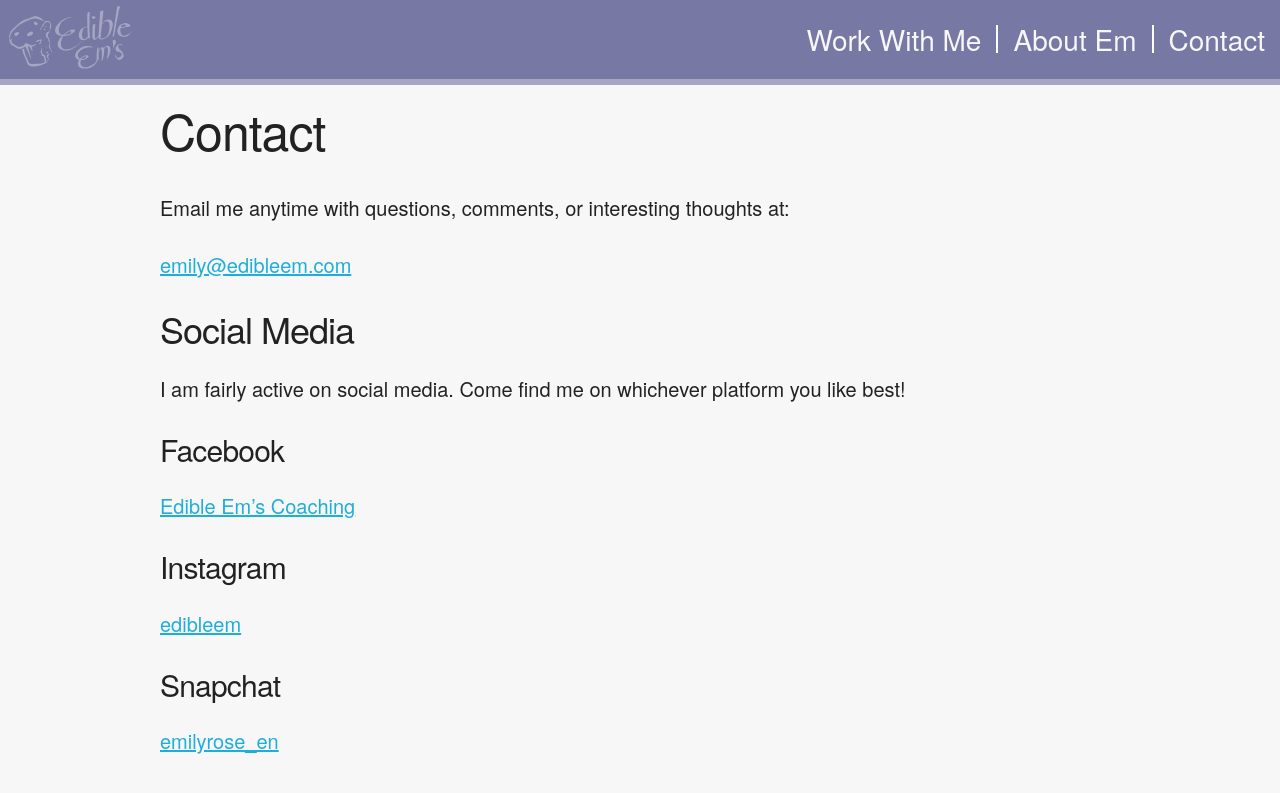
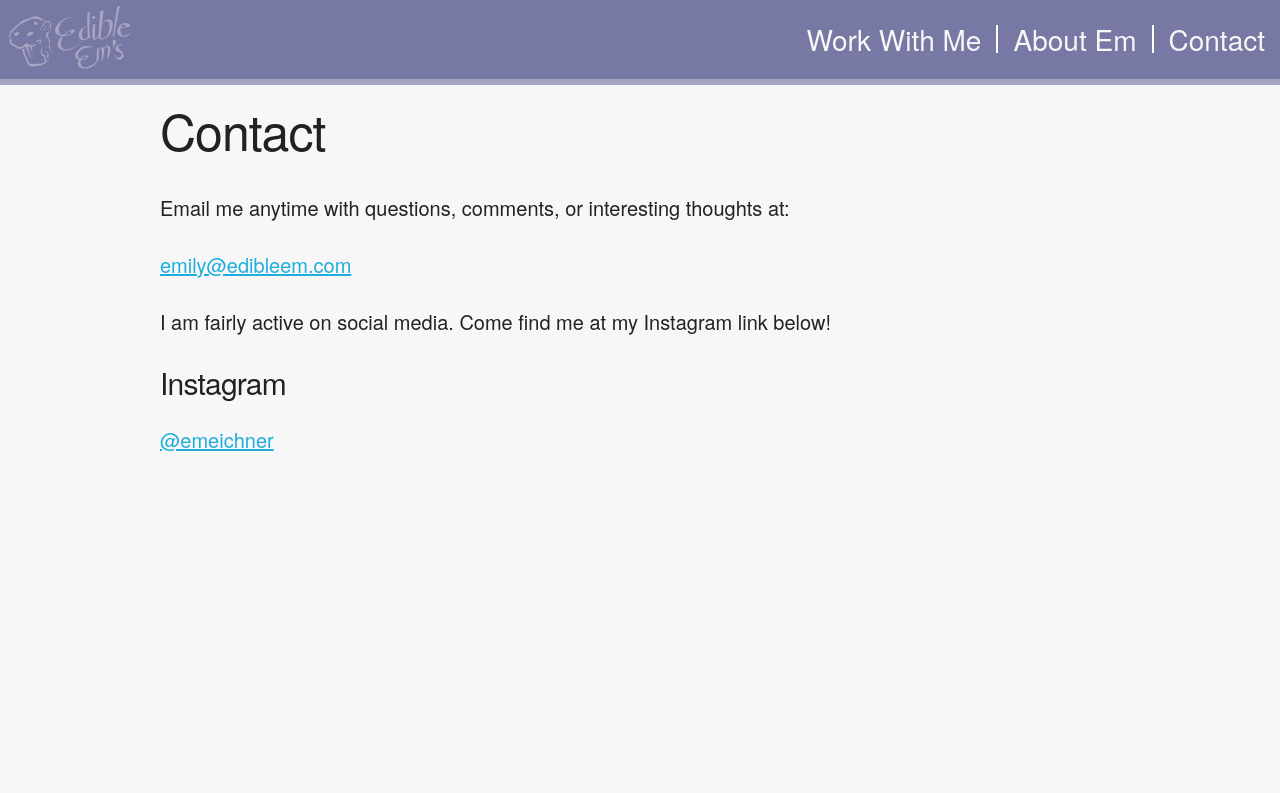
Before and after one commit to RubenSandwich/EdibleEms, a Jekyll site: the page built from contact.html, in a window 1280 px wide. Shown: the top 793 px of the page. Built offline with Jekyll 4.4.1, drawn with Linux system fonts in a browser that asks for light colours.

Commit message:
Update contact.md

```diff
--- a/_pages/contact.md
+++ b/_pages/contact.md
@@ -3,16 +3,8 @@ Email me anytime with questions, comments, or interesting thoughts at:
 
 <emily@edibleem.com>
 
-### Social Media
-
 I am fairly active on social media.
-Come find me on whichever platform you like best!
-
-#### Facebook
-[Edible Em’s Coaching](https://www.facebook.com/edibleemscoaching/)
+Come find me at my Instagram link below!
 
 #### Instagram
-[edibleem](https://www.instagram.com/edibleem/)
-
-#### Snapchat
-[emilyrose_en](https://www.snapchat.com/add/emilyrose_en)
+[@emeichner](https://www.instagram.com/emeichner/)
```
